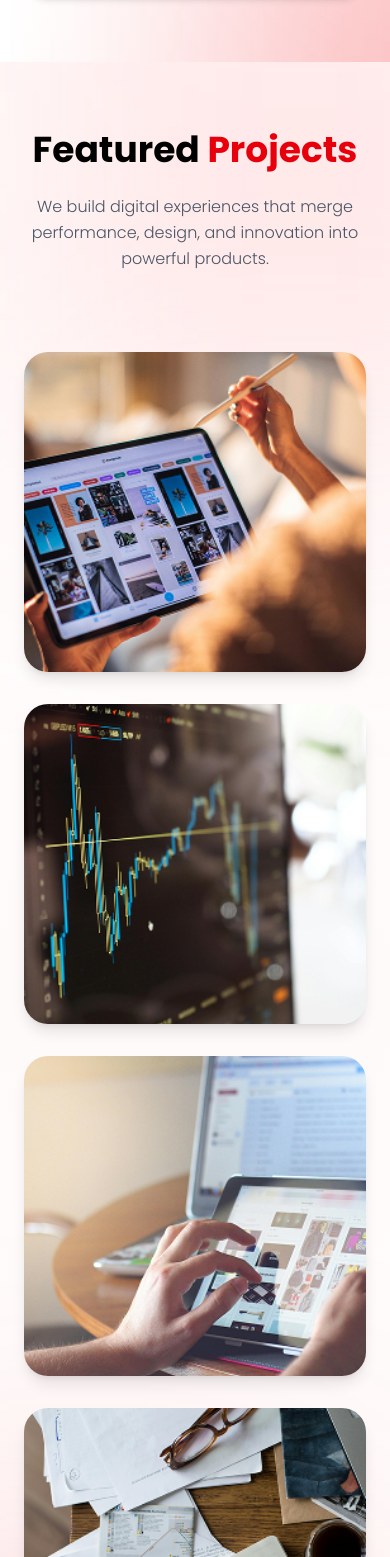
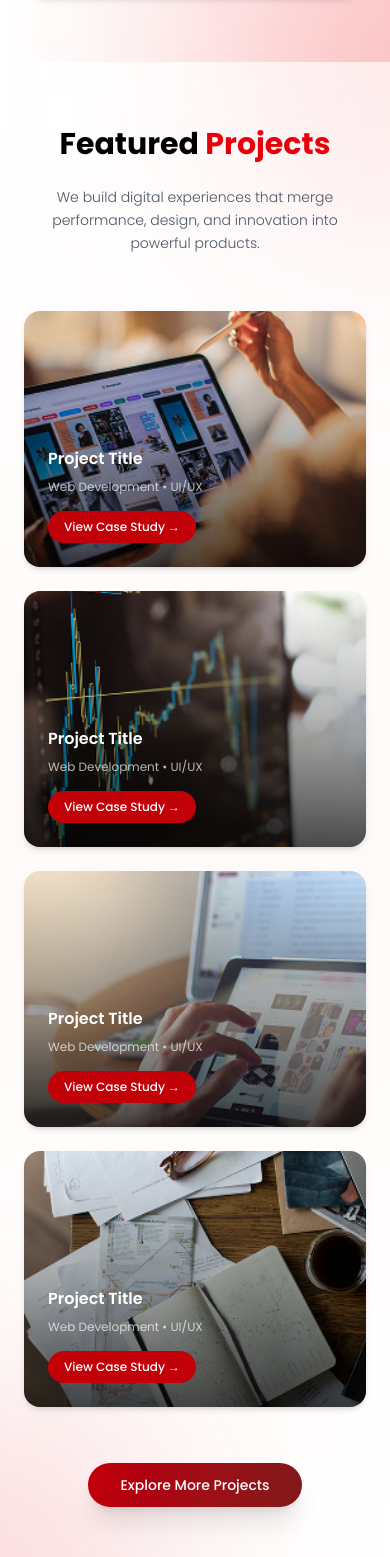
Before and after one commit to rchll-16/codewave-digital-agency, a React (Vite) app: page / in a window 390 px wide. Shown: the part 3111-4668 px from the top of the page. Built offline with nearby package versions, Linux system fonts and the light colour scheme.

Commit message:
Fix responsive design of portfolio section

```diff
--- a/src/components/sections/Portfolio.tsx
+++ b/src/components/sections/Portfolio.tsx
@@ -8,50 +8,95 @@ const Portfolio = () => {
       <div>
         <section
           id="portfolio"
-          className="relative py-17 bg-linear-to-b from-white via-red-50/40 to-white overflow-hidden"
+          className="relative py-16 sm:py-20 md:py-28
+             bg-gradient-to-b from-white via-red-50/40 to-white
+             overflow-hidden"
         >
           {/* Background Glow */}
-          <div className="absolute -top-40 -right-40 w-125 h-125 bg-red-400/20 blur-[150px]" />
-          <div className="absolute -bottom-40 -left-40 w-125 h-125 bg-red-600/20 blur-[150px]" />
+          <div className="absolute -top-40 -right-40 w-72 sm:w-96 h-72 sm:h-96 bg-red-400/20 blur-[120px]" />
+          <div className="absolute -bottom-40 -left-40 w-72 sm:w-96 h-72 sm:h-96 bg-red-600/20 blur-[120px]" />
 
-          <div className="relative max-w-7xl mx-auto px-6 md:px-24">
+          <div className="relative max-w-7xl mx-auto px-6 sm:px-10 md:px-16 lg:px-24">
             {/* Section Header */}
-            <div className="text-center mb-20">
-              <h1 className="poppins-bold text-4xl md:text-5xl mb-6">
+            <div className="text-center mb-14 sm:mb-16 md:mb-20">
+              <h1
+                className="poppins-bold
+                     text-3xl sm:text-4xl md:text-5xl
+                     mb-6"
+              >
                 Featured <span className="text-red-600">Projects</span>
               </h1>
 
-              <p className="poppins-light text-gray-600 max-w-xl mx-auto leading-relaxed">
+              <p
+                className="poppins-light text-gray-600
+                    text-sm sm:text-base
+                    max-w-xl mx-auto leading-relaxed"
+              >
                 We build digital experiences that merge performance, design, and innovation into
                 powerful products.
               </p>
             </div>
 
             {/* Portfolio Grid */}
-            <div className="grid md:grid-cols-4 gap-8">
+            <div
+              className="grid
+                    grid-cols-1
+                    sm:grid-cols-2
+                    lg:grid-cols-4
+                    gap-6 sm:gap-8"
+            >
               {[p1, p2, p3, p4].map((img, index) => (
                 <div
                   key={index}
-                  className="relative group overflow-hidden rounded-3xl shadow-lg hover:shadow-2xl transition-all duration-500"
+                  className="relative group overflow-hidden
+                     rounded-2xl sm:rounded-3xl
+                     shadow-md hover:shadow-2xl
+                     transition-all duration-500"
                 >
                   {/* Image */}
                   <img
                     src={img}
                     alt="Portfolio"
-                    className="w-full h-80 object-cover transition duration-700 group-hover:scale-110"
+                    className="w-full
+                       h-64 sm:h-72 md:h-80
+                       object-cover
+                       transition duration-700
+                       group-hover:scale-110"
                   />
 
                   {/* Gradient Overlay */}
-                  <div className="absolute inset-0 bg-linear-to-t from-black/70 via-black/30 to-transparent opacity-0 group-hover:opacity-100 transition duration-500" />
+                  <div
+                    className="absolute inset-0
+                          bg-gradient-to-t from-black/70 via-black/30 to-transparent
+                          opacity-100 sm:opacity-0
+                          sm:group-hover:opacity-100
+                          transition duration-500"
+                  />
 
                   {/* Content */}
-                  <div className="absolute bottom-6 left-6 right-6 opacity-0 group-hover:opacity-100 translate-y-6 group-hover:translate-y-0 transition duration-500">
-                    <h3 className="text-white text-lg poppins-semibold mb-2">Project Title</h3>
-                    <p className="text-white/70 text-sm poppins-regular mb-4">
+                  <div
+                    className="absolute bottom-6 left-6 right-6
+                          opacity-100 sm:opacity-0
+                          translate-y-0 sm:translate-y-6
+                          sm:group-hover:opacity-100
+                          sm:group-hover:translate-y-0
+                          transition duration-500"
+                  >
+                    <h3 className="text-white text-base sm:text-lg poppins-semibold mb-2">
+                      Project Title
+                    </h3>
+
+                    <p className="text-white/70 text-xs sm:text-sm poppins-regular mb-4">
                       Web Development • UI/UX
                     </p>
 
-                    <button className="px-5 py-2 bg-red-700 rounded-full text-white text-xs poppins-medium hover:bg-red-800 transition cursor-pointer">
+                    <button
+                      className="px-4 sm:px-5 py-2
+                               bg-red-700 rounded-full
+                               text-white text-xs
+                               poppins-medium
+                               hover:bg-red-800 transition"
+                    >
                       View Case Study →
                     </button>
                   </div>
@@ -60,8 +105,16 @@ const Portfolio = () => {
             </div>
 
             {/* Bottom CTA */}
-            <div className="flex justify-center mt-20">
-              <button className="px-10 py-4 bg-linear-to-r from-red-700 to-red-900 rounded-full text-white poppins-medium shadow-xl hover:scale-105 transition duration-300">
+            <div className="flex justify-center mt-14 sm:mt-16 md:mt-20">
+              <button
+                className="px-8 sm:px-10 py-3 sm:py-4
+                         bg-gradient-to-r from-red-700 to-red-900
+                         rounded-full text-white
+                         text-sm sm:text-base
+                         poppins-medium
+                         shadow-xl
+                         hover:scale-105 transition duration-300"
+              >
                 Explore More Projects
               </button>
             </div>
```
